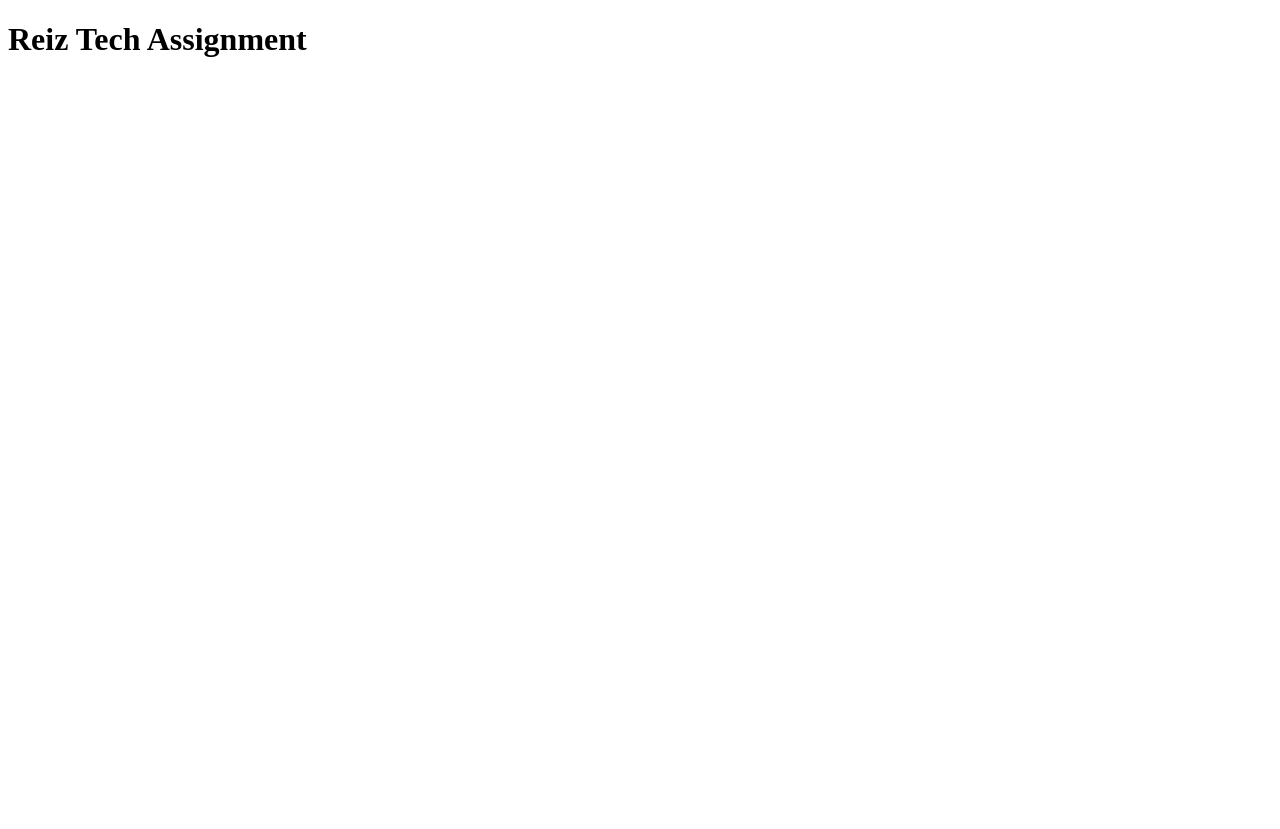
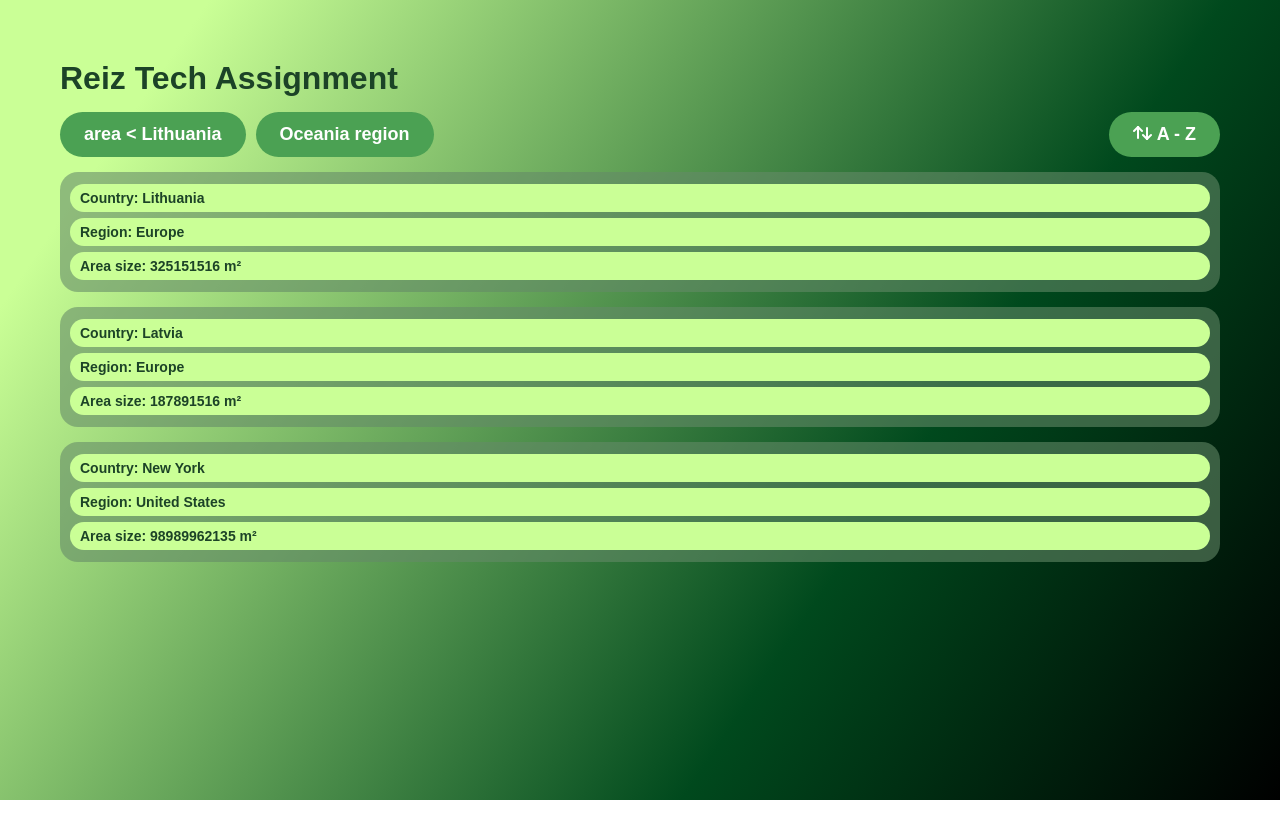
Before and after one commit to Lukas-Daugela/React-Vite-Data-Fetching, a React (Vite) app: page / in a window 1280 px wide. After the commit the page ends 800 px from the top, so only its background shows below. Built offline with nearby package versions, Linux system fonts and the light colour scheme; the HTML template or start-up script is replaced by a standard one; a web font is replaced by a local one.

Commit message:
Added page content and some body styles

```diff
--- a/src/App.scss
+++ b/src/App.scss
@@ -1,7 +1,35 @@
-.app {
-  // width: 100%;
-  height: 100vh;
-  // display: flex;
-  justify-content: center;
-  align-items: center;
+@import "./sass/index.scss";
+
+.main {
+  padding: 0 2.8rem 3rem;
+  display: grid;
+  gap: 1.5rem;
+
+  @include media-query("md") {
+    padding: 0 6rem 3rem;
+  }
+
+  &__buttons-container {
+    display: flex;
+    justify-content: space-between;
+    flex-direction: column;
+    align-items: start;
+    gap: 1rem;
+
+    @include media-query("xsm") {
+      align-items: end;
+      flex-direction: row;
+      gap: unset;
+    }
+  }
 }
+
+.buttons-container__filter-buttons {
+  display: flex;
+  gap: 1rem;
+  flex-direction: column;
+
+  @include media-query("sm") {
+    flex-direction: row;
+  }
+}
--- a/src/App.tsx
+++ b/src/App.tsx
@@ -1,10 +1,48 @@
 import "./App.scss";
+import SectionCountries from "./components/SectionCountries/SectionCountries";
+import PageHeader from "./components/Header/PageHeader";
+import Button from "./components/Button/Button";
+import upAndDownArrow from "/assets/upAndDownArrows.svg";
 
 function App() {
+  const testArray: {
+    country: string;
+    region: string;
+    areaSize: number;
+  }[] = [
+    {
+      country: "Lithuania",
+      region: "Europe",
+      areaSize: 325151516,
+    },
+    {
+      country: "Latvia",
+      region: "Europe",
+      areaSize: 187891516,
+    },
+    {
+      country: "New York",
+      region: "United States",
+      areaSize: 98989962135,
+    },
+  ];
+
   return (
-    <div className="app">
-      <h1 className="app__title">Reiz Tech Assignment</h1>
-    </div>
+    <>
+      <PageHeader title="Reiz Tech Assignment" />
+      <main className="main">
+        <div className="main__buttons-container">
+          <div className="buttons-container__filter-buttons">
+            <Button text="area < Lithuania" />
+            <Button text="Oceania region" />
+          </div>
+          <Button text="A - Z">
+            <img src={upAndDownArrow} alt="" />
+          </Button>
+        </div>
+        <SectionCountries formatedData={testArray} />
+      </main>
+    </>
   );
 }
 
--- a/src/components/Header/PageHeader.scss
+++ b/src/components/Header/PageHeader.scss
@@ -1,7 +1,16 @@
 @import "../../sass/index.scss";
 
 .page-header {
-  margin-bottom: 1.4rem;
+  text-align: center;
+  padding: 4.2rem 0 3rem;
+
+  @include media-query("sm") {
+    padding: 4.2rem 0 1.5rem 2.8rem;
+    text-align: start;
+  }
+  @include media-query("md") {
+    padding: 6rem 0 1.5rem 6rem;
+  }
 
   &__title {
     font-size: 2rem;
--- a/src/sass/base/default.scss
+++ b/src/sass/base/default.scss
@@ -12,7 +12,9 @@
 body {
   font-family: var(--font-family-primary), sans-serif;
   font-weight: var(--font-weight-base);
+  background: var(--color-body-background);
   color: var(--color-base);
+  min-height: 100vh;
   padding: 0;
   margin: 0;
 }
--- a/src/sass/mixins/media-query.scss
+++ b/src/sass/mixins/media-query.scss
@@ -1,5 +1,6 @@
 $breakpoints: (
-  sm: 320px,
+  xsm: 320px,
+  sm: 500px,
   md: 768px,
   lg: 1200px,
 );
--- a/src/sass/variables.scss
+++ b/src/sass/variables.scss
@@ -19,4 +19,5 @@
   --font-family-primary: "Montserrat";
   --font-weight-base: 700;
   --color-base: var(--color-green-190);
+  --color-body-background: var(--color-light-green-to-dark-green);
 }
```
Also changed, not shown: public/assets/upAndDownArrows.svg (added).
